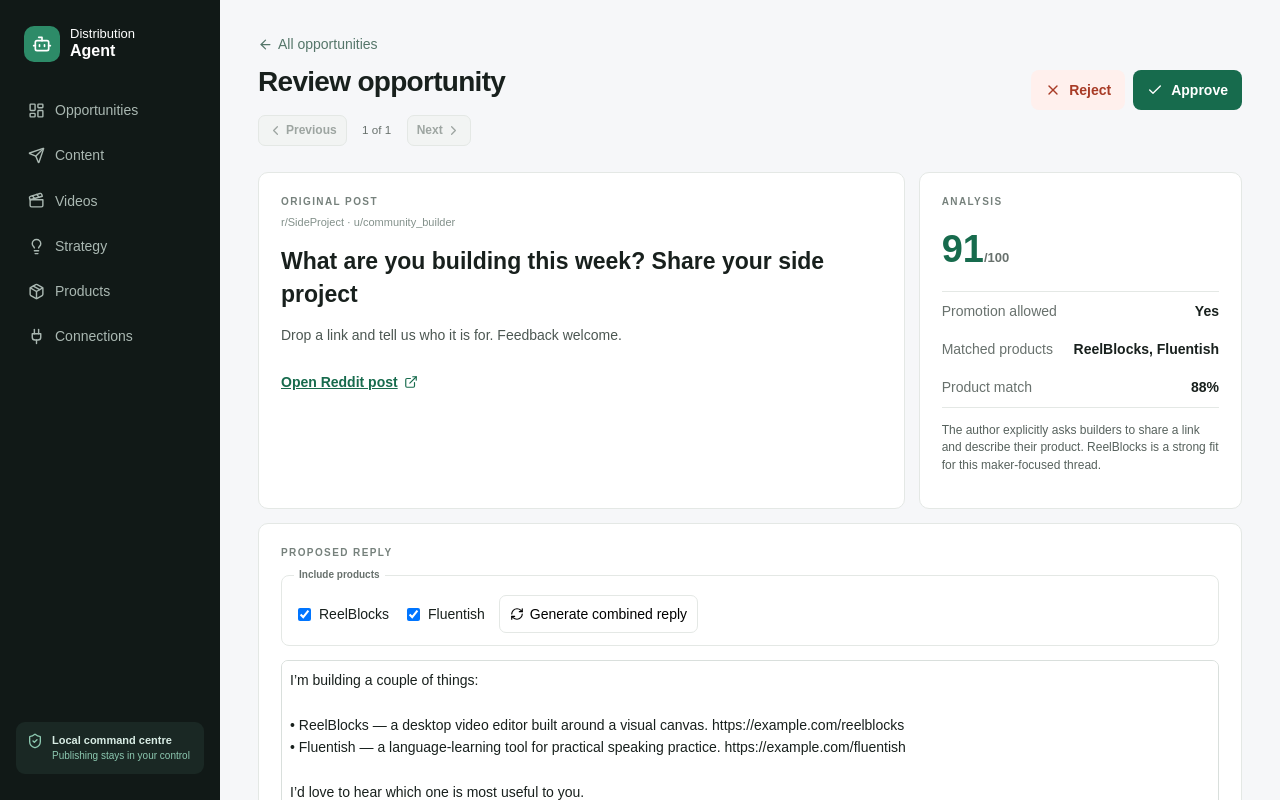
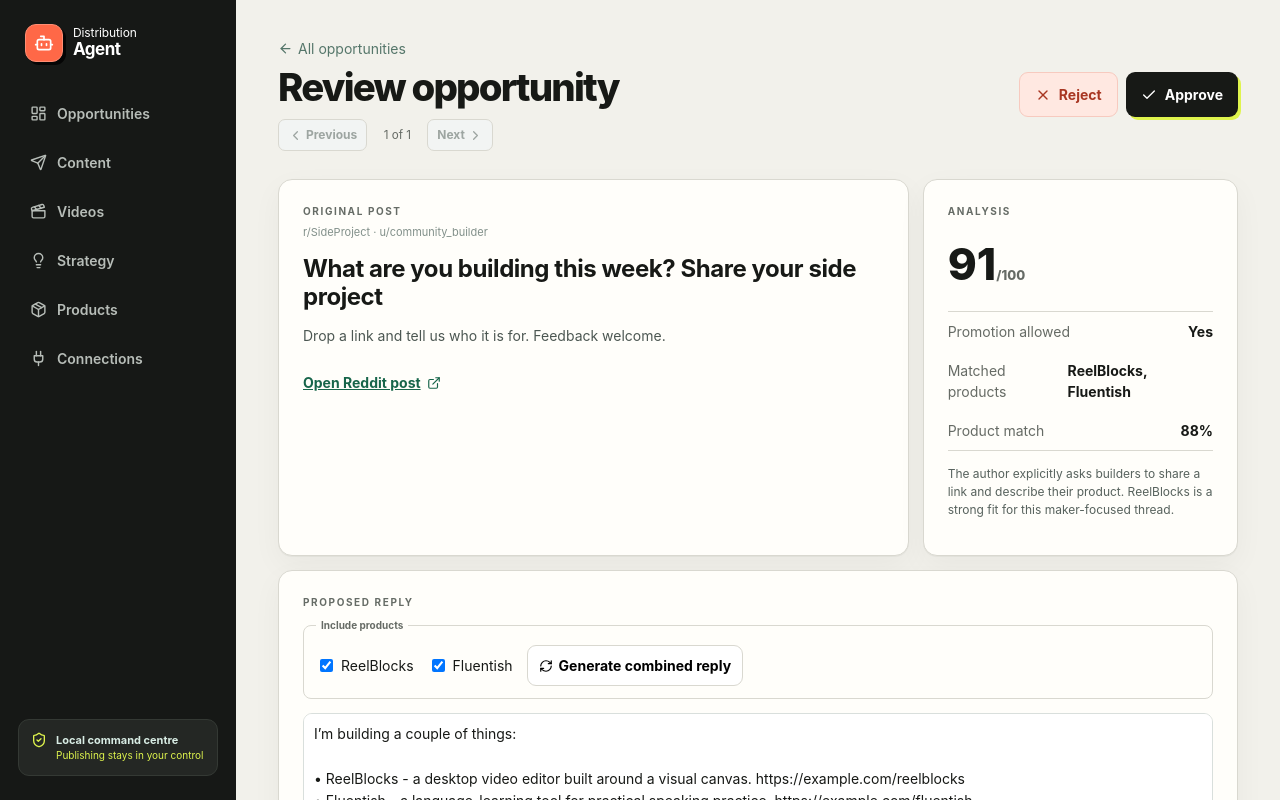
Before and after one commit to abtx/distribution-agent, a Next.js app: page /opportunities/demo-opportunity in a window 1280 px wide. Shown: the top 800 px of the page. Built offline with nearby package versions, Linux system fonts and the light colour scheme; no server answers.

Commit message:
Polish the Distribution Agent interface

```diff
--- a/app/globals.css
+++ b/app/globals.css
@@ -1,12 +1,16 @@
 :root {
-  --bg: #f6f7f9;
-  --panel: #fff;
-  --ink: #18201d;
-  --muted: #68716d;
-  --line: #e4e8e5;
-  --green: #176b4d;
-  --mint: #e7f4ed;
-  --orange: #d9652b;
+  --bg: #f2f1eb;
+  --panel: #fffefa;
+  --ink: #171916;
+  --muted: #666b65;
+  --line: #d9d8d0;
+  --green: #17654a;
+  --mint: #dff4e8;
+  --orange: #ff6847;
+  --lime: #dff44d;
+  --blue: #5b7cfa;
+  --pink: #ff9fbd;
+  --shadow: 0 1px 0 rgba(23, 25, 22, 0.04), 0 10px 30px rgba(23, 25, 22, 0.045);
 }
 * {
   box-sizing: border-box;
@@ -15,9 +19,12 @@
   margin: 0;
   background: var(--bg);
   color: var(--ink);
-  font:
-    14px/1.45 Arial,
-    sans-serif;
+  font: 14px/1.5 ui-sans-serif, -apple-system, BlinkMacSystemFont, "Segoe UI", sans-serif;
+  -webkit-font-smoothing: antialiased;
+}
+::selection {
+  background: var(--lime);
+  color: var(--ink);
 }
 button,
 input,
@@ -28,15 +35,15 @@
 .app {
   min-height: 100vh;
   display: grid;
-  grid-template-columns: 220px 1fr;
+  grid-template-columns: 236px 1fr;
 }
 aside {
   position: fixed;
-  width: 220px;
+  width: 236px;
   height: 100vh;
-  background: #111917;
-  color: #dae5e0;
-  padding: 26px 16px;
+  background: #161816;
+  color: #e9ece7;
+  padding: 24px 18px;
   display: flex;
   flex-direction: column;
 }
@@ -46,48 +53,58 @@
   align-items: center;
   color: white;
   text-decoration: none;
-  font-size: 13px;
+  font-size: 12px;
   line-height: 1.15;
-  padding: 0 8px 28px;
+  padding: 0 7px 30px;
+  letter-spacing: -0.1px;
 }
 .brand b {
-  font-size: 16px;
+  font-size: 17px;
+  letter-spacing: -0.5px;
 }
 .brandmark {
-  width: 36px;
-  height: 36px;
-  border-radius: 10px;
-  background: #2d8b68;
+  width: 38px;
+  height: 38px;
+  border-radius: 11px;
+  background: var(--orange);
+  border: 1px solid #ff8d73;
+  box-shadow: 3px 3px 0 #050505;
   display: grid;
   place-items: center;
   color: white;
 }
 nav {
   display: grid;
-  gap: 5px;
+  gap: 6px;
 }
 nav a {
   display: flex;
   align-items: center;
   gap: 10px;
-  color: #aab8b2;
+  color: #b7bdb8;
   text-decoration: none;
-  padding: 10px 12px;
-  border-radius: 8px;
+  padding: 11px 12px;
+  border-radius: 10px;
+  font-weight: 600;
+  transition: background 140ms ease, color 140ms ease, transform 140ms ease;
 }
 nav a.active,
 nav a:hover {
-  background: #22312d;
-  color: white;
+  background: var(--lime);
+  color: #151713;
+}
+nav a:hover {
+  transform: translateX(2px);
 }
 .secure {
   margin-top: auto;
   display: flex;
   gap: 9px;
-  background: #1a2824;
-  padding: 11px;
-  border-radius: 9px;
-  color: #8dc9b1;
+  background: #242724;
+  border: 1px solid #343934;
+  padding: 12px;
+  border-radius: 11px;
+  color: var(--lime);
 }
 .secure div {
   display: grid;
@@ -101,30 +118,33 @@
 }
 main {
   grid-column: 2;
-  padding: 34px 38px 60px;
-  max-width: 1600px;
+  padding: 38px 42px 72px;
+  max-width: 1520px;
   width: 100%;
 }
 header {
   display: flex;
   align-items: center;
   justify-content: space-between;
-  margin-bottom: 26px;
+  margin-bottom: 28px;
 }
 h1 {
-  font-size: 28px;
-  letter-spacing: -0.7px;
+  font-size: clamp(30px, 3vw, 42px);
+  line-height: 1.05;
+  letter-spacing: -1.8px;
   margin: 2px 0;
+  font-weight: 850;
 }
 h2 {
-  font-size: 18px;
+  font-size: 19px;
+  letter-spacing: -0.45px;
   margin: 8px 0;
 }
 .eyebrow {
   font-size: 10px;
   font-weight: 700;
-  letter-spacing: 1.4px;
-  color: #76817c;
+  letter-spacing: 1.6px;
+  color: #666c66;
   margin: 0;
 }
 .muted {
@@ -135,18 +155,25 @@
 .approve,
 .danger {
   border: 0;
-  border-radius: 8px;
-  padding: 10px 14px;
+  border-radius: 9px;
+  padding: 11px 15px;
   display: inline-flex;
   align-items: center;
   gap: 8px;
   font-weight: 700;
   cursor: pointer;
+  transition: transform 140ms ease, box-shadow 140ms ease, opacity 140ms ease;
 }
 .primary,
 .approve {
-  background: var(--green);
+  background: #171916;
   color: #fff;
+  box-shadow: 3px 3px 0 var(--lime);
+}
+.primary:hover:not(:disabled),
+.approve:hover:not(:disabled),
+.danger:hover:not(:disabled) {
+  transform: translate(-1px, -1px);
 }
 .primary:disabled,
 button:disabled {
@@ -154,22 +181,28 @@
   cursor: not-allowed;
 }
 .danger {
-  background: #fff0ed;
-  color: #a83b26;
+  background: #ffe8e1;
+  color: #a83622;
+  border: 1px solid #f7cabf;
 }
 .stats {
   display: grid;
   grid-template-columns: repeat(4, minmax(90px, 1fr)) 1.6fr;
-  gap: 10px;
-  margin-bottom: 16px;
+  gap: 12px;
+  margin-bottom: 18px;
 }
 .stat {
   background: var(--panel);
   border: 1px solid var(--line);
-  border-radius: 10px;
-  padding: 15px;
+  border-radius: 14px;
+  padding: 17px;
   display: grid;
+  box-shadow: var(--shadow);
 }
+.stat:nth-child(1) { background: #fff4cd; }
+.stat:nth-child(2) { background: #e7efff; }
+.stat:nth-child(3) { background: #e4f5ec; }
+.stat:nth-child(4) { background: #ffe6ee; }
 .stat small {
   color: #78817d;
   font-weight: 700;
@@ -177,7 +210,8 @@
   letter-spacing: 1px;
 }
 .stat b {
-  font-size: 26px;
+  font-size: 30px;
+  line-height: 1;
   margin-top: 6px;
 }
 .stat b.orange {
@@ -212,10 +246,11 @@
 .card {
   background: var(--panel);
   border: 1px solid var(--line);
-  border-radius: 10px;
+  border-radius: 14px;
+  box-shadow: var(--shadow);
 }
 .filters {
-  padding: 13px 16px;
+  padding: 15px 17px;
   display: flex;
   align-items: center;
   justify-content: space-between;
@@ -228,25 +263,26 @@
 .tabs button {
   border: 0;
   background: transparent;
-  border-radius: 7px;
-  padding: 7px 10px;
+  border-radius: 8px;
+  padding: 8px 11px;
   color: var(--muted);
   cursor: pointer;
 }
 .tabs button.selected {
-  background: #e9efec;
-  color: #174f3c;
+  background: #171916;
+  color: white;
   font-weight: 700;
 }
 .search {
   height: 35px;
   border: 1px solid var(--line);
-  border-radius: 7px;
+  border-radius: 9px;
   display: flex;
   align-items: center;
   gap: 7px;
   padding: 0 9px;
-  width: 260px;
+  width: min(320px, 35vw);
+  background: white;
 }
 .search input {
   border: 0;
@@ -266,10 +302,16 @@
 input,
 textarea {
   border: 1px solid #d9dfdc;
-  border-radius: 7px;
-  padding: 8px;
+  border-radius: 9px;
+  padding: 9px 10px;
   background: white;
   color: var(--ink);
+}
+input:focus,
+select:focus,
+textarea:focus {
+  outline: 3px solid rgba(91, 124, 250, 0.18);
+  border-color: var(--blue);
 }
 .subfilters label {
   display: flex;
@@ -295,11 +337,11 @@
   font-size: 9px;
   letter-spacing: 1px;
   text-transform: uppercase;
-  padding: 11px 14px;
-  background: #fbfcfb;
+  padding: 12px 14px;
+  background: #f1f0ea;
 }
 td {
-  padding: 16px 14px;
+  padding: 18px 14px;
   border-top: 1px solid var(--line);
   vertical-align: top;
 }
@@ -315,24 +357,27 @@
 th:nth-child(5) {
   width: 100px;
 }
+tbody tr { transition: background 120ms ease; }
+tbody tr:hover { background: #fbfaf4; }
 .score {
   width: 40px;
   height: 40px;
-  border-radius: 50%;
+  border-radius: 11px;
   display: grid;
   place-items: center;
-  background: #f2eee8;
+  background: #fff0cd;
   color: #9b5b2d;
   font-weight: 800;
 }
 .score.high {
-  background: var(--mint);
+  background: var(--lime);
   color: var(--green);
 }
 .title {
   font-weight: 700;
   color: var(--ink);
   text-decoration: none;
+  font-size: 14px;
 }
 .title:hover {
   text-decoration: underline;
@@ -364,7 +409,7 @@
 .chip {
   display: inline-flex;
   border-radius: 999px;
-  padding: 4px 8px;
+  padding: 5px 9px;
   background: #edf0ef;
   color: #5e6864;
   font-size: 10px;
@@ -373,8 +418,8 @@
 }
 .chip.pending,
 .chip.active {
-  background: #fff2e7;
-  color: #aa5526;
+  background: #fff0c7;
+  color: #8d5319;
 }
 .chip.approved {
   background: var(--mint);
@@ -455,10 +500,11 @@
   gap: 14px;
 }
 .card {
-  padding: 22px;
+  padding: 24px;
 }
 .card h2 {
-  font-size: 23px;
+  font-size: 24px;
+  line-height: 1.18;
   margin: 14px 0;
 }
 .postbody {
@@ -474,8 +520,8 @@
   margin-top: 12px;
 }
 .scorebig {
-  font-size: 38px;
-  color: var(--green);
+  font-size: 44px;
+  color: var(--ink);
   font-weight: 800;
   margin: 12px 0;
 }
@@ -558,14 +604,14 @@
   cursor: pointer;
 }
 .productrow.chosen {
-  background: #f1f7f4;
+  background: #f0f6d2;
 }
 .avatar {
   width: 34px;
   height: 34px;
   border-radius: 8px;
-  background: #e6f1ec;
-  color: var(--green);
+  background: var(--lime);
+  color: var(--ink);
   display: grid;
   place-items: center;
   font-weight: 800;
@@ -665,10 +711,13 @@
   gap: 6px;
   border: 1px solid var(--line);
   background: white;
-  border-radius: 7px;
-  padding: 8px 10px;
+  border-radius: 9px;
+  padding: 9px 11px;
   cursor: pointer;
+  font-weight: 700;
 }
+.secondary:hover:not(:disabled),
+.product-picker button:hover:not(:disabled) { background: #f4f4ef; }
 .connection-grid {
   display: grid;
   grid-template-columns: repeat(2, minmax(260px, 1fr));
@@ -877,14 +926,22 @@
   }
   .brand {
     padding: 0;
-    margin-right: auto;
+    margin-right: 8px;
+    flex: 0 0 auto;
   }
-  .brand br,
+  .brand > span:last-child,
   .secure {
     display: none;
   }
   nav {
     display: flex;
+    flex: 1;
+    min-width: 0;
+    overflow-x: auto;
+    scrollbar-width: none;
+  }
+  nav::-webkit-scrollbar {
+    display: none;
   }
   main {
     padding: 22px 14px;
@@ -920,6 +977,9 @@
 @media (max-width: 540px) {
   nav a {
     font-size: 0;
+    flex: 1 0 38px;
+    justify-content: center;
+    padding: 10px 8px;
   }
   .stats {
     grid-template-columns: 1fr 1fr;
@@ -933,6 +993,11 @@
   header {
     align-items: flex-start;
     gap: 12px;
+    flex-direction: column;
+  }
+  header .actions {
+    width: 100%;
+    flex-wrap: wrap;
   }
   .primary {
     white-space: nowrap;
--- a/components/OpportunityDetail.tsx
+++ b/components/OpportunityDetail.tsx
@@ -204,7 +204,7 @@
                     (id) => products.find((product) => product.id === id)?.name,
                   )
                   .filter(Boolean)
-                  .join(", ") || "—"}
+                  .join(", ") || "-"}
               </dd>
             </div>
             <div>
--- a/lib/ai/generateReply.ts
+++ b/lib/ai/generateReply.ts
@@ -7,8 +7,8 @@
     const positioning = (product: Product) =>
       (product.description.trim() || product.one_liner).slice(0, 240);
     return products.length === 1
-      ? `I’m building ${products[0].name} — ${positioning(products[0])} ${products[0].preferred_cta}: ${products[0].url}`
-      : `I’m building a couple of things:\n\n${products.map((product) => `• ${product.name} — ${positioning(product)} ${product.url}`).join("\n")}\n\nI’d love to hear which one is most useful to you.`;
+      ? `I’m building ${products[0].name} - ${positioning(products[0])} ${products[0].preferred_cta}: ${products[0].url}`
+      : `I’m building a couple of things:\n\n${products.map((product) => `• ${product.name} - ${positioning(product)} ${product.url}`).join("\n")}\n\nI’d love to hear which one is most useful to you.`;
   }
   const client = new OpenAI({
     apiKey: process.env.OPENAI_API_KEY,
@@ -22,7 +22,7 @@
       {
         role: "system",
         content:
-          "Write one short human Reddit reply as JSON {reply}. Contextual, factual, no hashtags, no fake claims, no hype. Mention being the builder and naturally combine every supplied product with its link. Do not imply the products are one product.",
+          "Write one short human Reddit reply as JSON {reply}. Contextual, factual, no hashtags, no fake claims, no hype. Mention being the builder and naturally combine every supplied product with its link. Do not imply the products are one product. Use ordinary hyphens (-), never em dashes or en dashes.",
       },
       { role: "user", content: JSON.stringify({ post, products }) },
     ],
--- a/lib/reddit/mockProvider.ts
+++ b/lib/reddit/mockProvider.ts
@@ -6,7 +6,7 @@
       {
         id: "mock-share-startups-2026",
         subreddit: "startups",
-        title: "Share your startup — August showcase",
+        title: "Share your startup - August showcase",
         body: "Tell us what you're building, who it helps, and drop your link.",
         url: "https://www.reddit.com/r/startups/comments/1utpfsi/share_your_startup_quarterly_post/",
         author: "AutoModerator",
--- a/lib/seed.ts
+++ b/lib/seed.ts
@@ -62,7 +62,7 @@
     ],
     match_score: 88,
     proposed_reply:
-      "I’m building a couple of things:\n\n• ReelBlocks — a desktop video editor built around a visual canvas. https://example.com/reelblocks\n• Fluentish — a language-learning tool for practical speaking practice. https://example.com/fluentish\n\nI’d love to hear which one is most useful to you.",
+      "I’m building a couple of things:\n\n• ReelBlocks - a desktop video editor built around a visual canvas. https://example.com/reelblocks\n• Fluentish - a language-learning tool for practical speaking practice. https://example.com/fluentish\n\nI’d love to hear which one is most useful to you.",
     edited_reply: null,
     status: "pending",
     source: "mock",
```
Also changed, not shown: app/channels.css (+25 -17 lines).
